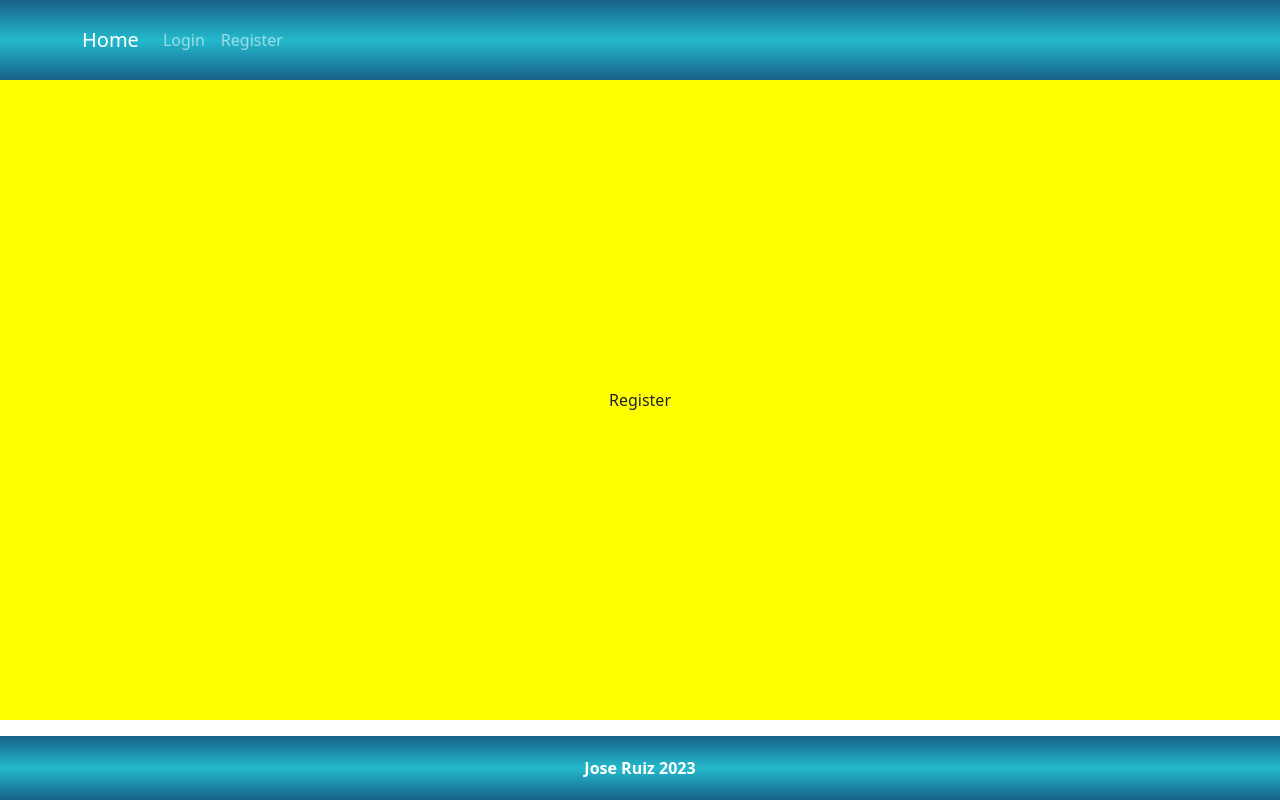
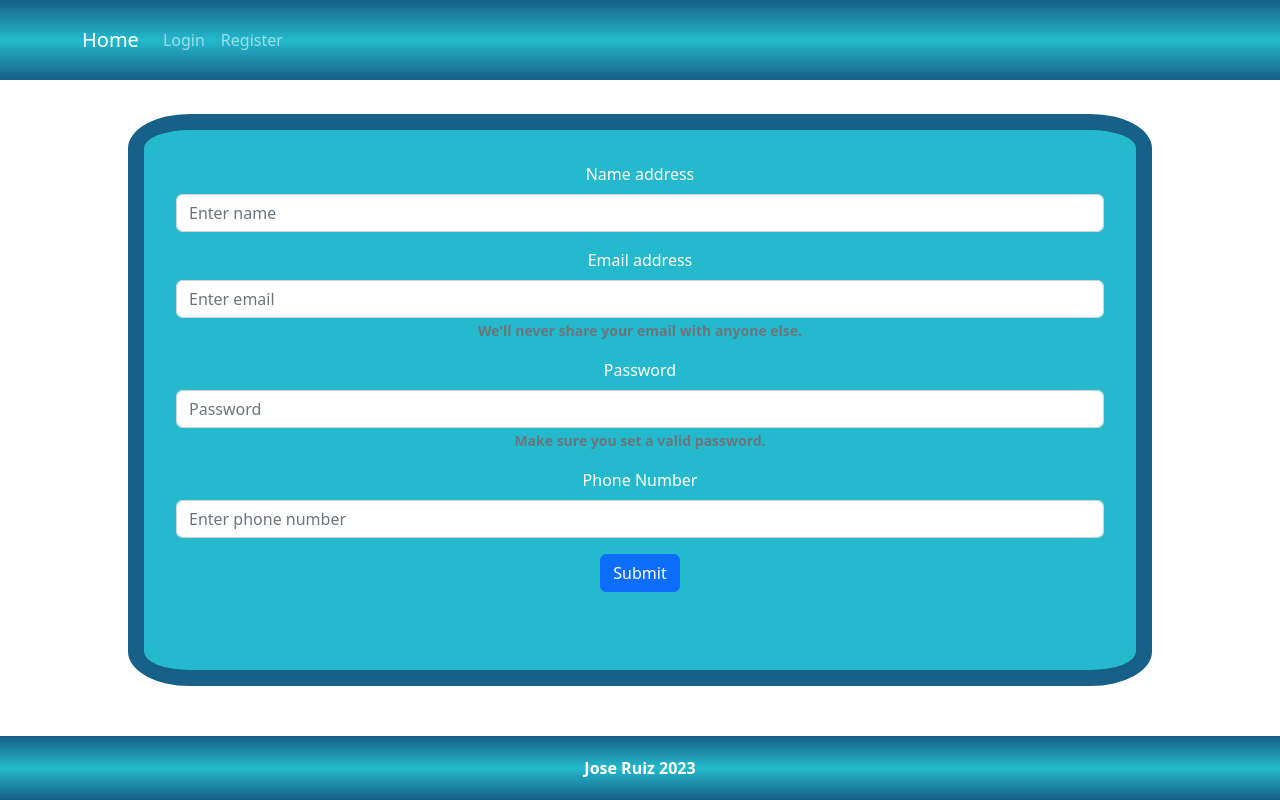
Before and after one commit to joserr98/DentalClinicFrontend, a React (Vite) app: page /register in a window 1280 px wide. Built offline with nearby package versions, Linux system fonts and the light colour scheme.

Commit message:
Register and Login pages design

```diff
--- a/index.html
+++ b/index.html
@@ -2,9 +2,9 @@
 <html lang="en">
   <head>
     <meta charset="UTF-8" />
-    <link rel="icon" type="image/svg+xml" href="/vite.svg" />
+    <link rel="icon" type="image/svg+xml" href="./src/assets/tooth.png" />
     <meta name="viewport" content="width=device-width, initial-scale=1.0" />
-    <title>Vite + React</title>
+    <title>Dental Clinic</title>
   </head>
   <body>
     <div id="root"></div>
--- a/src/pages/Home/Home.css
+++ b/src/pages/Home/Home.css
@@ -27,8 +27,7 @@ img{
     display: flex;
     text-align: center;
     align-items: center;
-
-        background: #24b9cc;
+    background: #24b9cc;
     font-weight: bold;
     }
 
--- a/src/pages/Login/Login.css
+++ b/src/pages/Login/Login.css
@@ -1,9 +1,36 @@
 .loginDesign{
-    height: 80vh;
+    height: 84vh;
     width: 100vw;
-    background-color: red;
 
     display: flex;
     align-items: center;
     justify-content: center;
 }
+
+.loginForm{
+    height: 70vh;
+    width: 80%;
+    background-color: #24B9CC;
+    border: 1em solid #176087;
+    border-radius: 6%;
+    padding: 2em;
+}
+
+.text-muted{
+    font-weight: bold;
+}
+
+.form{
+    color: white
+}
+
+@media (min-width: 715px) {
+    .loginForm{
+        height: 52vh;
+        width: 40%;
+        background-color: #24B9CC;
+        border: 1em solid #176087;
+        border-radius: 6%;
+        padding: 2em;
+    }
+}
--- a/src/pages/Login/Login.jsx
+++ b/src/pages/Login/Login.jsx
@@ -1,8 +1,34 @@
 import React from 'react'
 import './Login.css'
 
+import Button from 'react-bootstrap/Button';
+import Form from 'react-bootstrap/Form';
+
 export const Login = () => {
   return (
-    <div className='loginDesign'>Login</div>
-  )
+    <div className='loginDesign'>
+        <div className='loginForm'>
+        <Form className='form'>
+        <Form.Group className="mb-3" controlId="formBasicEmail">
+            <Form.Label>Email address</Form.Label>
+            <Form.Control type="email" placeholder="Enter email" />
+            <Form.Text className="text-muted">
+            We'll never share your email with anyone else.
+            </Form.Text>
+        </Form.Group>
+
+        <Form.Group className="mb-3" controlId="formBasicPassword">
+            <Form.Label>Password</Form.Label>
+            <Form.Control type="password" placeholder="Password" />
+        </Form.Group>
+        <Form.Group className="mb-3" controlId="formBasicCheckbox">
+            <Form.Check type="checkbox" label="Check me out" />
+        </Form.Group>
+        <Button variant="primary" type="submit">
+            Submit
+        </Button>
+        </Form>
+        </div>
+    </div>
+  );
 }
--- a/src/pages/Register/Register.css
+++ b/src/pages/Register/Register.css
@@ -1,9 +1,36 @@
 .registerDesign{
-    height: 80vh;
+    height: 84vh;
     width: 100vw;
-    background-color: yellow;
 
     display: flex;
     align-items: center;
     justify-content: center;
 }
+
+.registerForm{
+    height: 85vh;
+    width: 100vw;
+    background-color: #24B9CC;
+    border: 1em solid #176087;
+    border-radius: 6%;
+    padding: 2em;
+}
+
+.text-muted{
+    font-weight: bold;
+}
+
+.form{
+    color: white
+}
+
+@media (min-width: 715px) {
+    .registerForm{
+        height: 85%;
+        width: 80vw;
+        background-color: #24B9CC;
+        border: 1em solid #176087;
+        border-radius: 6%;
+        padding: 2em;
+    }
+}
--- a/src/pages/Register/Register.jsx
+++ b/src/pages/Register/Register.jsx
@@ -1,8 +1,45 @@
-import React from 'react'
-import './Register.css'
+import React from "react";
+import "./Register.css";
+
+import Button from 'react-bootstrap/Button';
+import Form from 'react-bootstrap/Form';
 
 export const Register = () => {
   return (
-    <div className='registerDesign'>Register</div>
-  )
-}
+    <div className="registerDesign">
+      <div className="registerForm">
+        <Form className="form">
+        <Form.Group className="mb-3" controlId="formBasicName">
+            <Form.Label>Name address</Form.Label>
+            <Form.Control type="name" placeholder="Enter name" />
+          </Form.Group>
+
+          <Form.Group className="mb-3" controlId="formBasicEmail">
+            <Form.Label>Email address</Form.Label>
+            <Form.Control type="email" placeholder="Enter email" />
+            <Form.Text className="text-muted">
+              We'll never share your email with anyone else.
+            </Form.Text>
+          </Form.Group>
+
+          <Form.Group className="mb-3" controlId="formBasicPassword">
+            <Form.Label>Password</Form.Label>
+            <Form.Control type="password" placeholder="Password" />
+            <Form.Text className="text-muted">
+              Make sure you set a valid password.
+            </Form.Text>
+          </Form.Group>
+
+          <Form.Group className="mb-3" controlId="formBasicPhone">
+            <Form.Label>Phone Number</Form.Label>
+            <Form.Control type="phone_number" placeholder="Enter phone number" />
+          </Form.Group>
+
+          <Button variant="primary" type="submit">
+            Submit
+          </Button>
+        </Form>
+      </div>
+    </div>
+  );
+};
```
Also changed, not shown: src/assets/ClinicBanner.PNG (added), src/assets/tooth.png (added).
